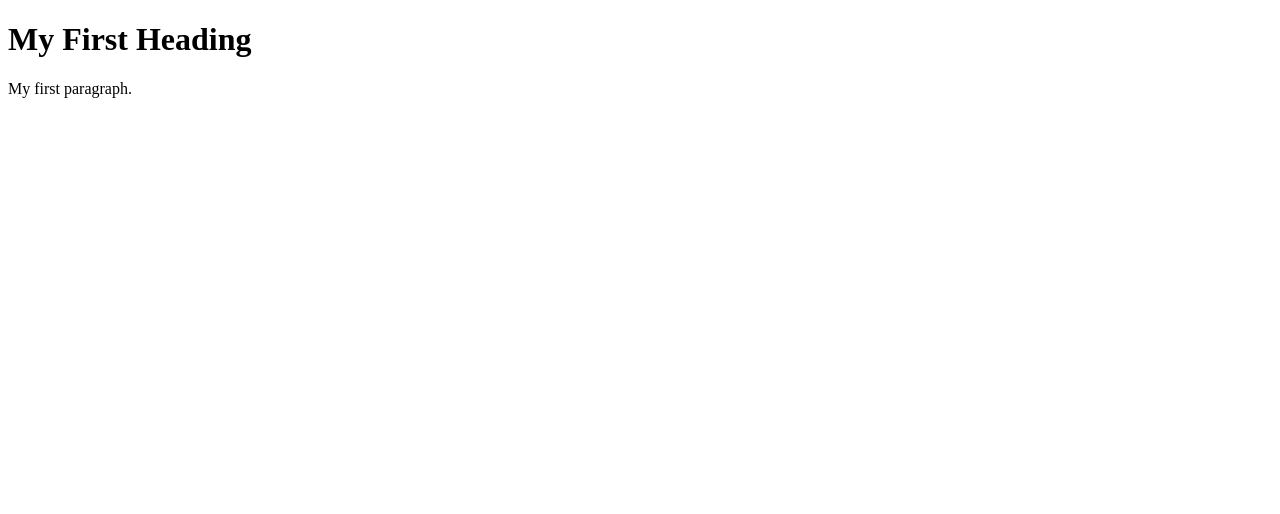
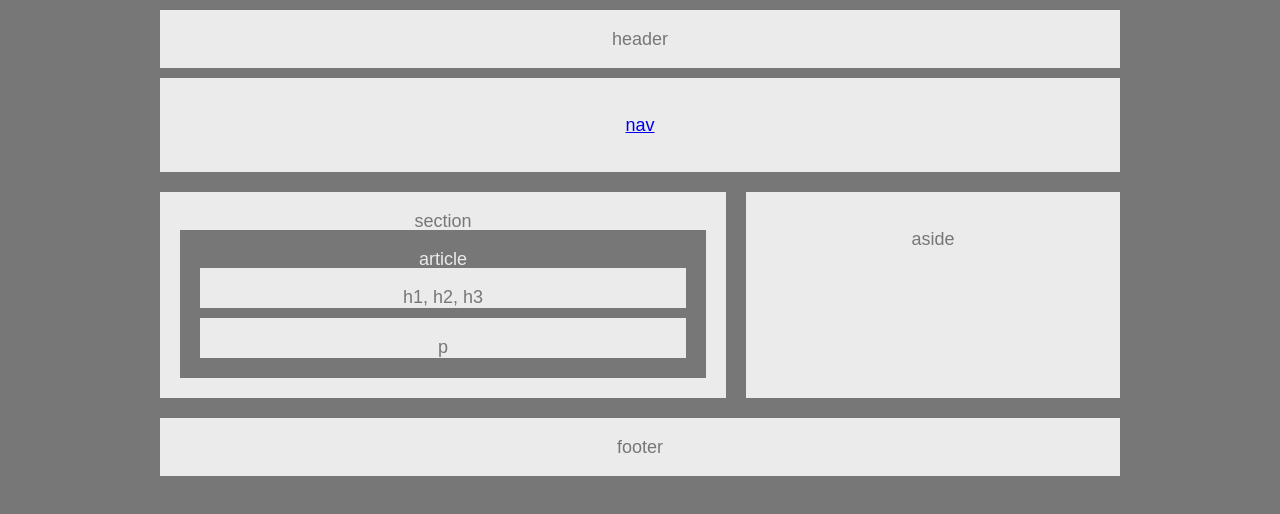
Before and after one commit to jkskb/HW-Wireframe, a plain HTML site: page index.html in a window 1280 px wide. Drawn offline with Linux system fonts and the light colour scheme.

Commit message:
final project

```diff
--- /dev/null
+++ b/RESET.css
@@ -0,0 +1,48 @@
+/* http://meyerweb.com/eric/tools/css/reset/
+   v2.0 | 20110126
+   License: none (public domain)
+*/
+
+html, body, div, span, applet, object, iframe,
+h1, h2, h3, h4, h5, h6, p, blockquote, pre,
+a, abbr, acronym, address, big, cite, code,
+del, dfn, em, img, ins, kbd, q, s, samp,
+small, strike, strong, sub, sup, tt, var,
+b, u, i, center,
+dl, dt, dd, ol, ul, li,
+fieldset, form, label, legend,
+table, caption, tbody, tfoot, thead, tr, th, td,
+article, aside, canvas, details, embed,
+figure, figcaption, footer, header, hgroup,
+menu, nav, output, ruby, section, summary,
+time, mark, audio, video {
+	margin: 0;
+	padding: 0;
+	border: 0;
+	font-size: 100%;
+	font: inherit;
+	vertical-align: baseline;
+}
+/* HTML5 display-role reset for older browsers */
+article, aside, details, figcaption, figure,
+footer, header, hgroup, menu, nav, section {
+	display: block;
+}
+body {
+	line-height: 1;
+}
+ol, ul {
+	list-style: none;
+}
+blockquote, q {
+	quotes: none;
+}
+blockquote:before, blockquote:after,
+q:before, q:after {
+	content: '';
+	content: none;
+}
+table {
+	border-collapse: collapse;
+	border-spacing: 0;
+}
--- a/index.html
+++ b/index.html
@@ -1,17 +1,51 @@
 <!-- Easier Assignment - Building a Wireframe -->
-
 <!DOCTYPE html>
 <html lang="en-us">
 
 <head>
   <meta charset="UTF-8">
-  <title>Building a Wireframe</title>
+  <title>Build a Wireframe</title>
+  <link rel="stylesheet" type="text/css" href="./RESET.css">
+  <link rel="stylesheet" type="text/css" href="./style.css">
 </head>
 
 <body>
 
-<h1>My First Heading</h1>
-<p>My first paragraph.</p>
+
+  <header>
+    <p>header</p>
+  </header>
+
+  <nav>
+      <a href="/nav/">nav</a>
+  </nav>
+
+  <section>
+    <div class="flex-container">
+      <div id="main-content">
+        <p>section</p>
+
+          <article>
+            <p>article</p>
+
+                <h4>h1, h2, h3</h4>
+
+                <div id=para>
+                  <p>p</p>
+                </div>
+
+          </article>
+      </div>
+
+      <aside id="sidebar">
+          <p>aside</p>
+        </aside>
+    </div>
+  </section>
+
+  <footer>
+      footer
+  </footer>
 
 </body>
 </html>
--- a/style.css
+++ b/style.css
@@ -0,0 +1,92 @@
+* {
+  box-sizing: border-box;
+  text-align: center;
+}
+
+body {
+  margin: auto;
+  width: 960px;
+  font-family: Arial, Helvetica, sans-serif;
+  font-size: 18px;
+  color: #777;
+  background: #777;
+}
+
+header {
+  padding: 20px;
+  border-width: 10px 0px 10px 0px;
+  border-style: solid;
+  border-color: #777;
+  background: #ebebeb;
+}
+
+nav {
+  padding: 38px;
+  border-width: 0px 0px 10px 0px;
+  border-style: solid;
+  border-color: #777;
+  background: #ebebeb;
+}
+
+.flex-container {
+  display: flex;
+}
+
+#main-content {
+  width: 60%;
+  padding: 20px;
+  border-width: 10px 10px 10px 0px;
+  border-style: solid;
+  border-color: #777;
+  box-sizing: border-box;
+  float: left;
+  background:#ebebeb;
+}
+
+#sidebar {
+  width: 40%;
+  border-width: 10px 0px 10px 10px;
+  padding: 38px;
+  border-style: solid;
+  border-color: #777;
+  box-sizing: border-box;
+  float: left;
+  background: #ebebeb;
+}
+
+article {
+  padding: 20px;
+  color: #ebebeb;
+  background: #777;
+  border: 0px solid #ebebeb;
+}
+
+h4 {
+  padding: 20px;
+  vertical-align: middle;
+  color: #777;
+  background: #ebebeb;
+  border-width: 0px 0px 10px 0px;
+  border-style: solid;
+  border-color: #777;
+  height: 0px;
+}
+
+#para {
+  padding: 20px;
+  color: #777;
+  background: #ebebeb;
+  border-width: 0px 0px 0px 0px;
+  border-style: solid;
+  border-color: #777;
+  height: 0px;
+}
+
+footer {
+    clear: both;
+    padding: 20px;
+    border-width: 10px 0px 10px 0px;
+    border-style: solid;
+    border-color: #777;
+    background: #ebebeb;
+  }
```
